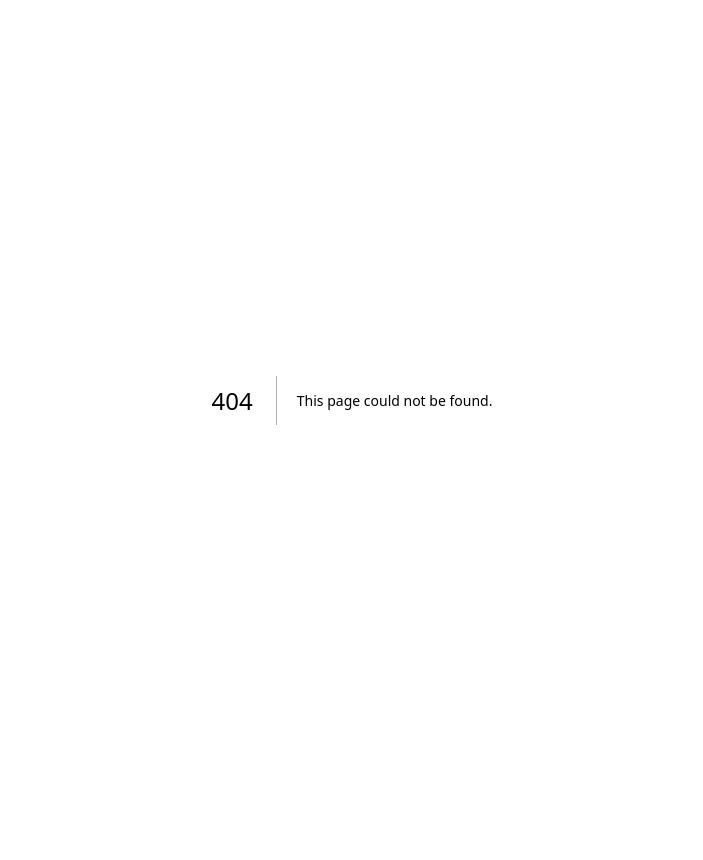
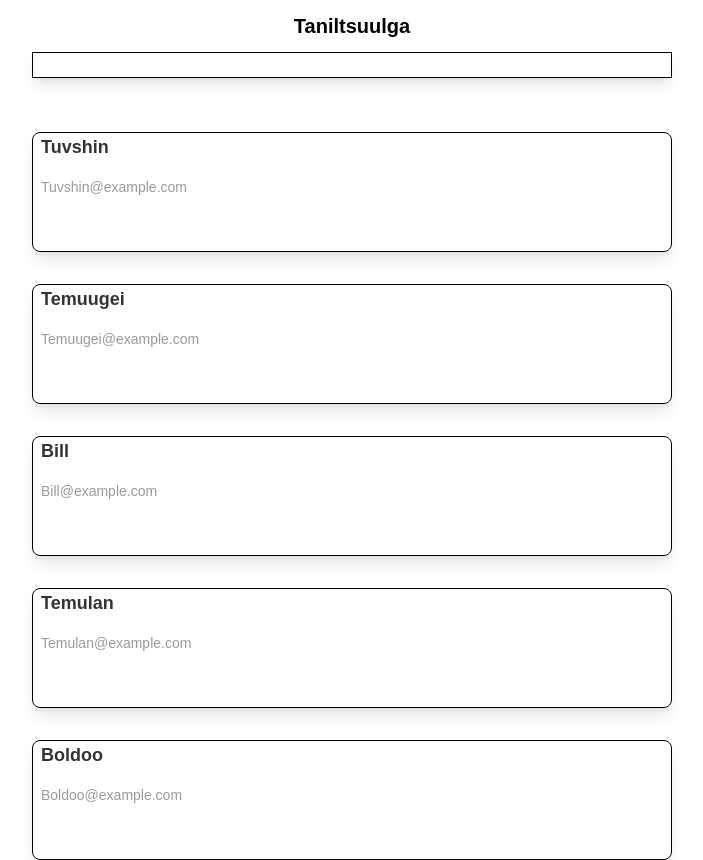
Before and after one commit to Gana123-droid/uliral1, a Next.js app: page /Search_filter in a window 1280 px wide. Before the commit this address had no page. Shown: the whole page, without its empty margins (288-991 px from the left). Before the commit the page ends 800 px from the top, so only its background shows below. Built offline with nearby package versions, Linux system fonts and the light colour scheme.

Commit message:
search ba filter

```diff
--- a/pages/Json.js
+++ b/pages/Json.js
@@ -37,7 +37,7 @@ return(
         </div>
 
         <div className={(grid ==false ? "w-full text-black mt-4" : "w-full text-black grid grid-cols-2 gap-x-8 mt-4" )}>
-            {data.map((data, index) => (
+            {data?.map((data, index) => (
                 <div key={index}>
                     <div className="border border-black rounded-lg p-4 mb-4">
                         <p className="text-sm font-bold">{data.Test}</p>
--- /dev/null
+++ b/pages/Search_filter.js
@@ -0,0 +1,39 @@
+import { useState } from "react";
+const data = [
+  { id: 1, name: "Tuvshin", email: "Tuvshin@example.com" },
+  { id: 2, name: "Temuugei", email: "Temuugei@example.com" },
+  { id: 3, name: "Bill", email: "Bill@example.com" },
+  { id: 4, name: "Temulan", email: "Temulan@example.com" },
+  { id: 5, name: "Boldoo", email: "Boldoo@example.com" },
+];
+
+export default function Sfilter() {
+    const [search, setSearch] = useState("");
+    const filteredData = data.filter((items) =>
+        items.name.toLowerCase().includes(search.toLowerCase())
+      );
+
+  return (
+    <div className="w-full h-screen bg-white px-80">
+      <div className="w-full h-[100px] flex items-center flex-col gap-3 pt-3 ">
+        <p className="font-bold text-xl text-black">Taniltsuulga</p>
+        <input
+          className="text-black border flex  border-black w-full shadow-lg"
+          type="search"
+          onChange={(e) => setSearch(e.target.value)}
+        />
+      </div>
+      <div >
+        {filteredData.length > 0 ? (
+            filteredData.map((data) => (
+                <div className="w-full h-[120px] rounded-lg border border-black mt-8 shadow-lg">
+                  <p className="text-lg text-black font-bold text-opacity-80 pl-2">{data.name}</p>
+                  <p className="mt-4 text-sm text-opacity-40 text-black pl-2">{data.email}</p>
+                </div>
+
+              ))
+        ): <div className="text-black text-lg">no result for : {search}</div>}
+      </div>
+    </div>
+  );
+}
```
